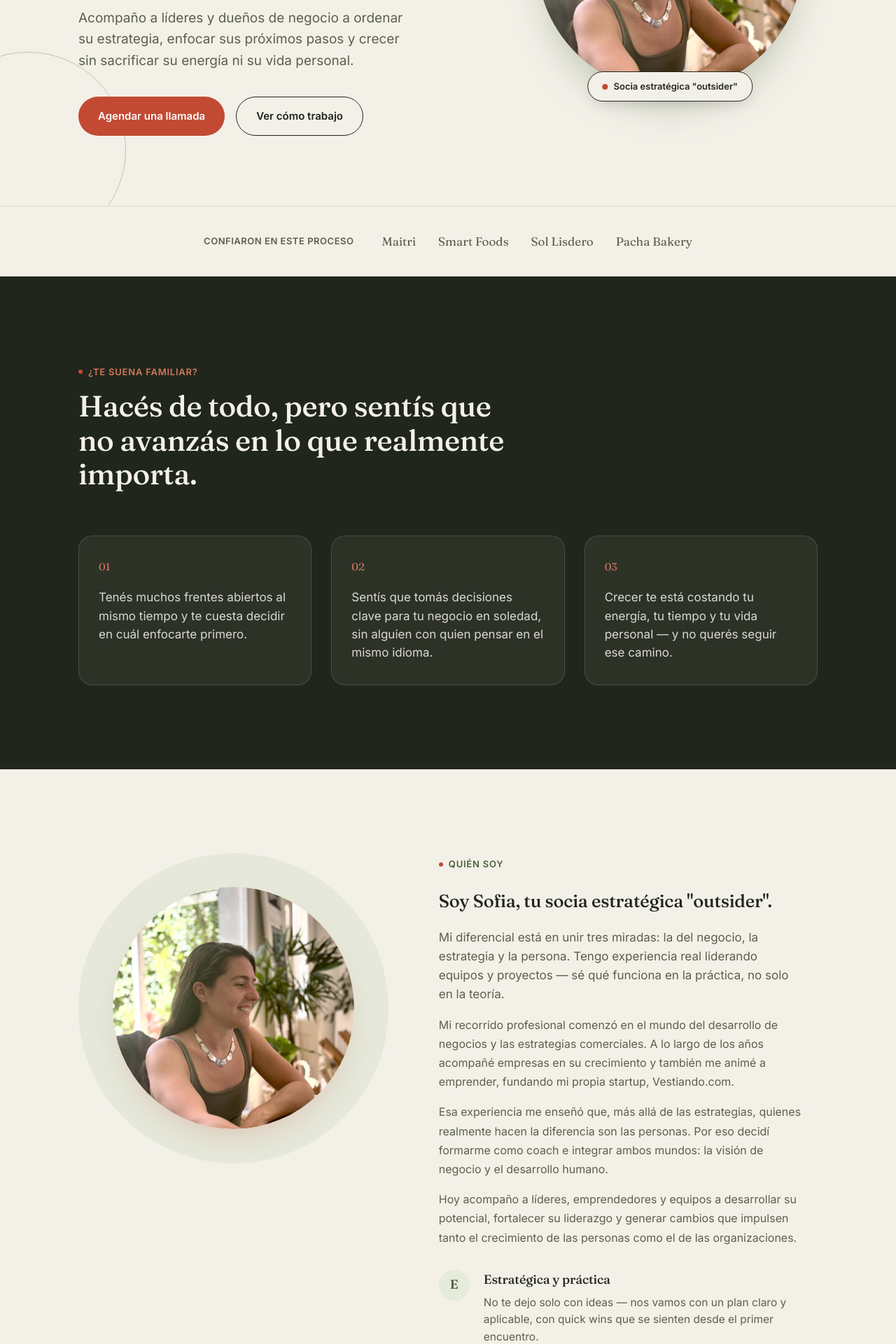
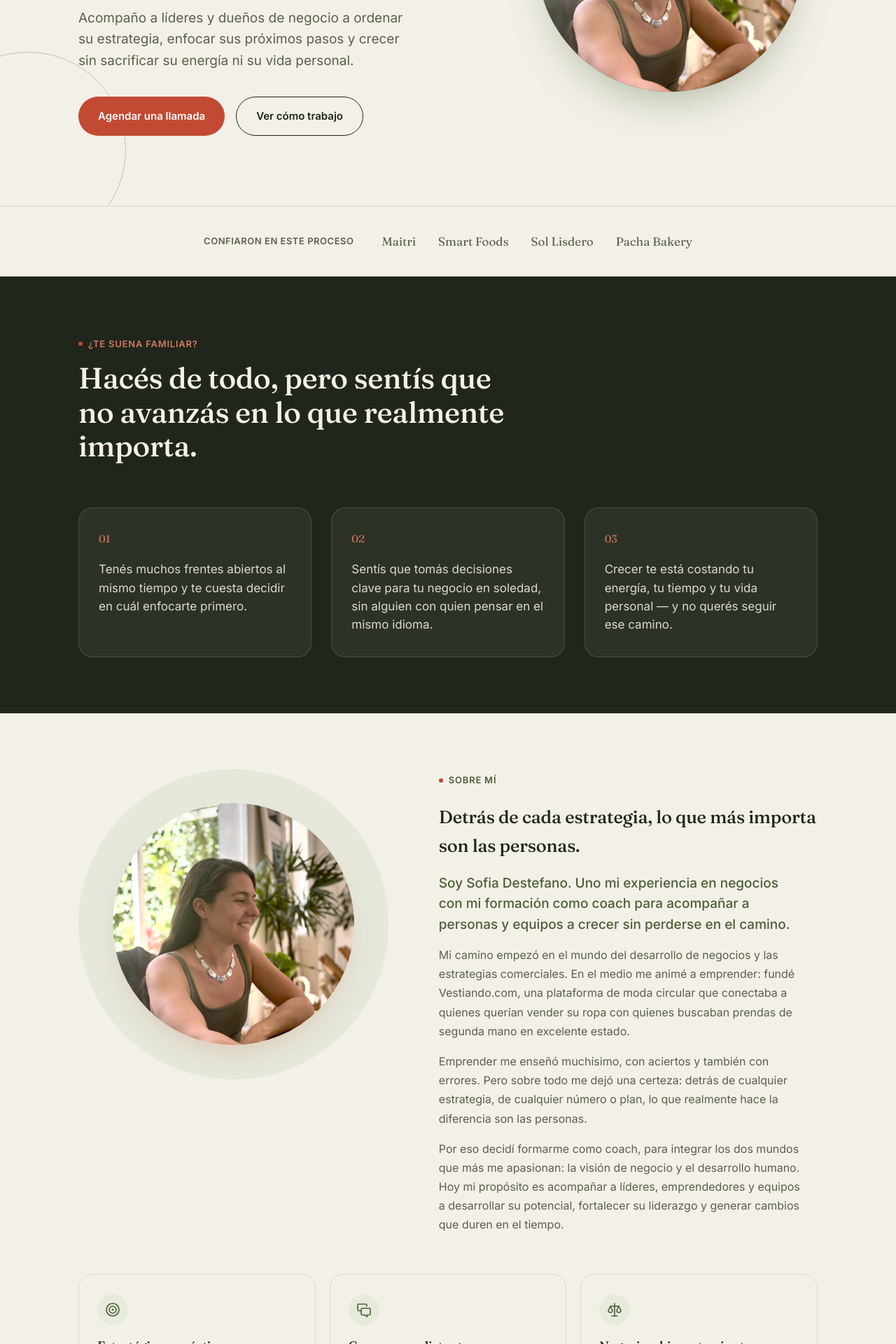
Before and after one commit to sofiadestefano-eng/sofiaweb, a React (Vite) app: page / in a window 1280 px wide. Shown: the part 480-2400 px from the top of the page at 70% size. Built offline with nearby package versions, Linux system fonts and the light colour scheme.

Commit message:
Add files via upload

```diff
--- a/src/App.jsx
+++ b/src/App.jsx
@@ -2,8 +2,33 @@ import { useState, useEffect } from "react";
 import sofiaPhoto from "./assets/sofia.jpg";
 import {
   brand, hero, trust, problem, about, method,
-  services, testimonial, experience, faqs, finalCta, nav,
+  services, topics, testimonials, experience, faqs, finalCta, nav,
 } from "./data/siteData";
+
+const pillarIcons = {
+  target: (
+    <svg viewBox="0 0 24 24" width="24" height="24" fill="none" stroke="currentColor" strokeWidth="1.6" strokeLinecap="round" strokeLinejoin="round">
+      <circle cx="12" cy="12" r="9" />
+      <circle cx="12" cy="12" r="5" />
+      <circle cx="12" cy="12" r="1.4" fill="currentColor" stroke="none" />
+    </svg>
+  ),
+  chat: (
+    <svg viewBox="0 0 24 24" width="24" height="24" fill="none" stroke="currentColor" strokeWidth="1.6" strokeLinecap="round" strokeLinejoin="round">
+      <path d="M8 13.5H4.5A1.5 1.5 0 0 1 3 12V5.5A1.5 1.5 0 0 1 4.5 4h10A1.5 1.5 0 0 1 16 5.5V7" />
+      <path d="M9.5 10h10A1.5 1.5 0 0 1 21 11.5V18a1.5 1.5 0 0 1-1.5 1.5h-3V22l-3.5-2.5h-3.5A1.5 1.5 0 0 1 8 18v-6.5A1.5 1.5 0 0 1 9.5 10Z" />
+    </svg>
+  ),
+  balance: (
+    <svg viewBox="0 0 24 24" width="24" height="24" fill="none" stroke="currentColor" strokeWidth="1.6" strokeLinecap="round" strokeLinejoin="round">
+      <path d="M12 3v18" />
+      <path d="M6 7h12" />
+      <path d="M6 7l-3 6a3 3 0 0 0 6 0Z" />
+      <path d="M18 7l-3 6a3 3 0 0 0 6 0Z" />
+      <path d="M8 21h8" />
+    </svg>
+  ),
+};
 
 export default function App() {
   const [scrolled, setScrolled] = useState(false);
@@ -80,7 +105,6 @@ export default function App() {
             <div className="portrait-ring">
               <img src={sofiaPhoto} alt={`${brand.name}, ${brand.role}`} />
             </div>
-            <div className="portrait-badge"><span className="dot" />{hero.badge}</div>
           </div>
         </div>
       </header>
@@ -130,7 +154,7 @@ export default function App() {
           <div className="reveal">
             <span className="eyebrow">{about.eyebrow}</span>
             <h2>{about.title}</h2>
-            <p style={{ marginTop: 18, color: "var(--ink-soft)", fontSize: 17, maxWidth: 520 }}>
+            <p style={{ marginTop: 18, color: "var(--green)", fontSize: 19, fontWeight: 500, lineHeight: 1.55, maxWidth: 520 }}>
               {about.intro}
             </p>
             {about.story && about.story.map((par, i) => (
@@ -138,17 +162,17 @@ export default function App() {
                 {par}
               </p>
             ))}
-            <div className="pillars">
+          </div>
+        </div>
+        <div className="wrap">
+          <div className="pillars reveal">
             {about.pillars.map((p) => (
               <div className="pillar" key={p.title}>
-                  <div className="pillar-icon">{p.icon}</div>
-                  <div>
+                <div className="pillar-icon">{pillarIcons[p.icon]}</div>
                 <h3>{p.title}</h3>
                 <p>{p.text}</p>
               </div>
-                </div>
             ))}
-            </div>
           </div>
         </div>
       </section>
@@ -174,6 +198,22 @@ export default function App() {
         </div>
       </section>
 
+      {/* TEMAS */}
+      <section className="topics" id="temas">
+        <div className="wrap">
+          <div className="section-head reveal">
+            <span className="eyebrow">{topics.eyebrow}</span>
+            <h2>{topics.title}</h2>
+            <p style={{ marginTop: 18, color: "var(--ink-soft)", maxWidth: 620 }}>{topics.intro}</p>
+          </div>
+          <div className="topics-grid reveal">
+            {topics.items.map((t) => (
+              <span className="topic-chip" key={t}>{t}</span>
+            ))}
+          </div>
+        </div>
+      </section>
+
       {/* SERVICES */}
       <section id="servicios">
         <div className="wrap">
@@ -193,7 +233,7 @@ export default function App() {
                     <li key={e}><span className="check" />{e}</li>
                   ))}
                 </ul>
-                <a href="#contacto" className={"btn " + (i === 1 ? "btn-primary" : "btn-ghost")}>
+                <a href="#contacto" className={"btn " + (i === 0 ? "btn-primary" : "btn-ghost")}>
                   {s.cta}
                 </a>
               </div>
@@ -202,20 +242,23 @@ export default function App() {
         </div>
       </section>
 
-      {/* TESTIMONIAL */}
-      <section className="testimonial">
+      {/* TESTIMONIALS */}
+      <section className="testimonial" id="testimonios">
         <div className="wrap">
-          <div className="testimonial-box reveal">
-            <p className="testimonial-quote">&ldquo;{testimonial.quote}&rdquo;</p>
-            <div className="testimonial-stats">
-              {testimonial.stats.map((st) => (
-                <div className="stat" key={st.label}>
-                  <div className="big">{st.big}</div>
-                  <div className="label">{st.label}</div>
+          <div className="section-head center reveal" style={{ marginLeft: "auto", marginRight: "auto" }}>
+            <span className="eyebrow">{testimonials.eyebrow}</span>
+            <h2>{testimonials.title}</h2>
           </div>
+          <div className="testimonials-grid">
+            {testimonials.items.map((t, i) => (
+              <figure className="testimonial-card reveal" key={i}>
+                <blockquote>&ldquo;{t.quote}&rdquo;</blockquote>
+                <figcaption>
+                  <span className="t-author">{t.author}</span>
+                  <span className="t-role">{t.role}</span>
+                </figcaption>
+              </figure>
             ))}
-            </div>
-            <p className="testimonial-attr">{testimonial.attribution}</p>
           </div>
         </div>
       </section>
@@ -291,6 +334,7 @@ export default function App() {
                 <h4>Contacto</h4>
                 <a href={`mailto:${brand.email}`}>{brand.email}</a>
                 <a href={brand.instagram} target="_blank" rel="noreferrer">Instagram {brand.instagramHandle}</a>
+                <a href={brand.youtube} target="_blank" rel="noreferrer">YouTube {brand.youtubeHandle}</a>
                 <a href={brand.linkedin} target="_blank" rel="noreferrer">LinkedIn</a>
               </div>
             </div>
--- a/src/data/siteData.js
+++ b/src/data/siteData.js
@@ -11,6 +11,8 @@ export const brand = {
   instagramHandle: "@sofiadestefano_coach",
   linkedin: "https://www.linkedin.com/in/destefanosofia",
   calendly: "https://calendly.com/sofia-destefano-tudt/30min",
+  youtube: "https://www.youtube.com/@chunitalks",
+  youtubeHandle: "@chunitalks",
 };
 
 export const hero = {
@@ -37,28 +39,28 @@ export const problem = {
 };
 
 export const about = {
-  eyebrow: "Quién soy",
-  title: 'Soy Sofia, tu socia estratégica "outsider".',
+  eyebrow: "Sobre mí",
+  title: "Detrás de cada estrategia, lo que más importa son las personas.",
   intro:
-    "Mi diferencial está en unir tres miradas: la del negocio, la estrategia y la persona. Tengo experiencia real liderando equipos y proyectos — sé qué funciona en la práctica, no solo en la teoría.",
+    "Soy Sofia Destefano. Uno mi experiencia en negocios con mi formación como coach para acompañar a personas y equipos a crecer sin perderse en el camino.",
   story: [
-    "Mi recorrido profesional comenzó en el mundo del desarrollo de negocios y las estrategias comerciales. A lo largo de los años acompañé empresas en su crecimiento y también me animé a emprender, fundando mi propia startup, Vestiando.com.",
-    "Esa experiencia me enseñó que, más allá de las estrategias, quienes realmente hacen la diferencia son las personas. Por eso decidí formarme como coach e integrar ambos mundos: la visión de negocio y el desarrollo humano.",
-    "Hoy acompaño a líderes, emprendedores y equipos a desarrollar su potencial, fortalecer su liderazgo y generar cambios que impulsen tanto el crecimiento de las personas como el de las organizaciones.",
+    "Mi camino empezó en el mundo del desarrollo de negocios y las estrategias comerciales. En el medio me animé a emprender: fundé Vestiando.com, una plataforma de moda circular que conectaba a quienes querían vender su ropa con quienes buscaban prendas de segunda mano en excelente estado.",
+    "Emprender me enseñó muchísimo, con aciertos y también con errores. Pero sobre todo me dejó una certeza: detrás de cualquier estrategia, de cualquier número o plan, lo que realmente hace la diferencia son las personas.",
+    "Por eso decidí formarme como coach, para integrar los dos mundos que más me apasionan: la visión de negocio y el desarrollo humano. Hoy mi propósito es acompañar a líderes, emprendedores y equipos a desarrollar su potencial, fortalecer su liderazgo y generar cambios que duren en el tiempo.",
   ],
   pillars: [
     {
-      icon: "E",
+      icon: "target",
       title: "Estratégica y práctica",
       text: "No te dejo solo con ideas — nos vamos con un plan claro y aplicable, con quick wins que se sienten desde el primer encuentro.",
     },
     {
-      icon: "C",
+      icon: "chat",
       title: "Cercana, no distante",
       text: "Hablamos el mismo idioma de negocio, sin que tengas que dar contexto cada vez. Las decisiones difíciles, las pensamos juntos.",
     },
     {
-      icon: "B",
+      icon: "balance",
       title: "Negocio y bienestar, juntos",
       text: "Crecer no debería costarte tu energía. Busco resultados sostenibles en el tiempo, sin sacrificar tu vida personal en el camino.",
     },
@@ -94,61 +96,105 @@ export const method = {
 
 export const services = {
   eyebrow: "Servicios",
-  title: "Tres formas de trabajar, según lo que necesites hoy.",
+  title: "Formas de trabajar juntos.",
   items: [
     {
       variant: "coaching",
-      badge: "Puerta de entrada",
-      name: "Sesión de Claridad",
-      meta: "1 sesión · Online o presencial · 60–90 min", // TODO: confirmar duración y precio
-      desc: "Para dueños de negocio o líderes que se sienten estancados y necesitan ordenar la cabeza. Salís con foco y los próximos 2-3 pasos concretos.",
+      badge: "El más elegido",
+      name: "Coaching para dueños de negocio",
+      meta: "Sesiones 1:1 · Online o presencial",
+      desc: "Para dueños de negocio que se sienten sobrecargados, perdieron claridad sobre el rumbo y necesitan ordenar prioridades sin sacrificar su bienestar.",
       ejes: [
-        "Diagnóstico rápido de tu momento actual",
-        "Foco: qué priorizar primero",
-        "Tus próximos 2-3 pasos concretos",
-        "Claridad para decidir con confianza",
+        "Recuperar claridad y foco sobre el rumbo",
+        "Ordenar prioridades y delegar mejor",
+        "Fortalecer tu liderazgo",
+        "Equilibrar crecimiento del negocio y vida personal",
       ],
-      cta: "Quiero una Sesión de Claridad",
+      cta: "Quiero saber más",
     },
     {
       variant: "consultoria",
-      badge: "Programa estrella",
-      name: "Acompañamiento 1:1",
-      meta: "Sesiones quincenales · Online o presencial · 3 meses", // TODO: confirmar duración y precio
-      desc: "Mentoría continua para dueños de negocio que quieren un plan claro y alguien con quien pensar las decisiones importantes. Combina coaching (vos y tu rol) con mirada de negocio.",
+      badge: "Para empezar",
+      name: "Coaching para emprender",
+      meta: "Sesiones 1:1 · Online o presencial",
+      desc: "Para quienes quieren lanzar un proyecto independiente: tienen muchas ideas pero no saben por dónde empezar y necesitan claridad para avanzar.",
       ejes: [
-        "Claridad mental y gestión de la energía",
-        "Plan claro y priorización de lo importante",
-        "Decisiones difíciles, acompañadas",
-        "Mirada de negocio y estrategia aplicada",
+        "Pasar de las ideas a un plan concreto",
+        "Claridad y planificación para arrancar",
+        "Acompañamiento para tomar decisiones",
+        "Dar los primeros pasos con confianza",
       ],
-      cta: "Quiero el Acompañamiento 1:1",
+      cta: "Quiero saber más",
     },
     {
-      variant: "coaching",
-      badge: "Para tu carrera",
-      name: "Coaching de Carrera",
-      meta: "Sesiones 1:1 · Online o presencial · A definir", // TODO: confirmar formato, duración y precio
-      desc: "Para personas que quieren redefinir su carrera: repensar su rumbo, hacer una transición o reconectar con lo que quieren profesionalmente. Un proceso para ganar claridad y diseñar el próximo paso.",
+      variant: "consultoria",
+      badge: "Para equipos",
+      name: "Coaching y desarrollo de equipos",
+      meta: "Para empresas y equipos · Online o presencial",
+      desc: "Para organizaciones que quieren equipos más alineados, mejor comunicación y líderes que crezcan. Acompaño procesos y dinámicas de trabajo.",
       ejes: [
-        "Claridad sobre tu rumbo profesional",
-        "Transiciones y cambios de carrera",
-        "Reconectar con lo que querés",
-        "Diseñar y dar tu próximo paso",
+        "Alineación de equipos y roles claros",
+        "Reuniones efectivas y seguimiento de proyectos",
+        "Comunicación entre áreas",
+        "Desarrollo de líderes y procesos de cambio",
       ],
-      cta: "Quiero Coaching de Carrera",
+      cta: "Hablemos de tu equipo",
+    },
+    {
+      variant: "mentoria",
+      badge: "Negocio",
+      name: "Consultoría / Mentoring de negocios",
+      meta: "A medida · Online o presencial",
+      desc: "Cuando además del acompañamiento necesitás dirección concreta sobre el negocio. Acá aporto mi experiencia para definir estrategia y organizar la operación.",
+      ejes: [
+        "Estrategia comercial y prioridades",
+        "Organización del negocio y procesos",
+        "Planificación y hoja de ruta",
+        "Acompañamiento para implementar mejoras",
+      ],
+      cta: "Quiero saber más",
     },
   ],
 };
 
-export const testimonial = {
-  quote:
-    "Pude tomar decisiones que venía postergando — poner fin a relaciones que no daban rédito y enfocarme en lo que realmente puedo sostener. Lo más valioso fue tener alguien con quien hablar el mismo idioma de negocio, sin tener que dar contexto cada vez.",
-  stats: [
-    { big: "8/10", label: "en orden y progreso de su negocio" },
-    { big: "100%", label: "eligió continuar el proceso" },
+export const topics = {
+  eyebrow: "En qué trabajamos",
+  title: "Temas que suelen aparecer en el proceso.",
+  intro:
+    "Cada proceso es único, pero estos son algunos de los temas que más trabajo con quienes acompaño. La idea siempre es la misma: cambios sostenibles en el tiempo, no soluciones de corto plazo.",
+  items: [
+    "Alineación entre vida personal y profesional",
+    "Organización y productividad",
+    "Definición de objetivos",
+    "Planificación semestral",
+    "Construcción de hábitos",
+    "Delegación efectiva",
+    "Priorización",
+    "Liderazgo",
+    "Comunicación",
+    "Gestión de equipos",
+    "Conversaciones difíciles",
+    "Desarrollo sostenible del negocio",
   ],
-  attribution: "— Anónimo, profesional independiente",
+};
+
+export const testimonials = {
+  eyebrow: "Testimonios",
+  title: "Lo que dicen quienes ya trabajaron conmigo.",
+  items: [
+    {
+      quote:
+        "Sofia logró transformar muchas ideas sueltas en un plan de acción claro. Tener todo centralizado nos permitió ordenar prioridades y hacer seguimiento. La encuesta a nuestra comunidad nos dio información muy valiosa para decidir con más fundamento, y los encuentros cada 15 días fueron ideales: avanzábamos, implementábamos entre reuniones y llegábamos con nuevos aprendizajes, sin presión. Destaco el enfoque práctico de cada encuentro: desde optimizar nuestras keywords para Google hasta decisiones estratégicas, siempre veíamos resultados durante el proceso.",
+      author: "Daniela Rodríguez",
+      role: "Fundadora de Maitri — Yoga Shala, Palermo (Buenos Aires, 2025)",
+    },
+    {
+      quote:
+        "Pude tomar decisiones que venía postergando — poner fin a relaciones que no daban rédito y enfocarme en lo que realmente puedo sostener. Lo más valioso fue tener alguien con quien hablar el mismo idioma de negocio, sin tener que dar contexto cada vez.",
+      author: "Confidencial",
+      role: "Profesional independiente",
+    },
+  ],
 };
 
 export const experience = {
@@ -204,6 +250,7 @@ export const finalCta = {
 export const nav = [
   { href: "#sobre-mi", label: "Sobre mí" },
   { href: "#metodo", label: "Cómo trabajo" },
+  { href: "#temas", label: "Temas" },
   { href: "#servicios", label: "Servicios" },
   { href: "#faq", label: "Preguntas" },
 ];
--- a/src/index.css
+++ b/src/index.css
@@ -303,7 +303,7 @@
   }
 
   /* ===== SECTION GENERIC ===== */
-  section{padding:120px 0;}
+  section{padding:80px 0;}
   .section-head{
     max-width:640px;
     margin-bottom:64px;
@@ -375,18 +375,19 @@
     box-shadow:0 20px 40px -16px rgba(194,74,51,0.25);
   }
   .pillars{
-    display:flex;
-    flex-direction:column;
-    gap:28px;
-    margin-top:32px;
+    display:grid;
+    grid-template-columns:repeat(3, 1fr);
+    gap:20px;
+    margin-top:56px;
   }
   .pillar{
-    display:flex;
-    gap:20px;
-    padding-bottom:28px;
-    border-bottom:1px solid var(--line);
+    display:block;
+    padding:28px 26px;
+    border:1px solid var(--line);
+    border-radius:20px;
+    background:var(--cream);
   }
-  .pillar:last-child{border-bottom:none;padding-bottom:0;}
+  .pillar:last-child{border-bottom:1px solid var(--line);padding-bottom:28px;}
   .pillar-icon{
     flex-shrink:0;
     width:44px;height:44px;
@@ -399,6 +400,7 @@
     font-family:'Fraunces',serif;
     font-size:18px;
     font-weight:600;
+    margin-bottom:16px;
   }
   .pillar h3{
     font-size:18px;
@@ -417,51 +419,66 @@
   /* ===== METODO ===== */
   .method{background:var(--cream-deep);}
   .method-list{
-    display:flex;
-    flex-direction:column;
+    display:grid;
+    grid-template-columns:repeat(4, 1fr);
+    gap:28px;
+    margin-top:52px;
   }
   .method-item{
-    display:grid;
-    grid-template-columns:100px 1fr;
-    gap:32px;
-    padding:36px 0;
-    border-top:1px solid var(--line);
-    align-items:start;
+    display:block;
+    padding:26px 0 0;
+    border-top:2px solid var(--line);
+    border-bottom:none;
+    position:relative;
   }
-  .method-list .method-item:last-child{border-bottom:1px solid var(--line);}
+  .method-item::before{
+    content:'';
+    position:absolute;
+    top:-7px;left:0;
+    width:12px;height:12px;
+    border-radius:50%;
+    background:var(--orange);
+  }
+  .method-list .method-item:last-child{border-bottom:none;}
   .method-num{
     font-family:'Fraunces',serif;
-    font-size:42px;
+    font-size:38px;
     font-weight:300;
     color:var(--orange);
     line-height:1;
+    display:block;
+    margin-bottom:14px;
   }
   .method-item h3{
-    font-size:21px;
+    font-size:19px;
     margin-bottom:10px;
   }
   .method-item p{
     color:var(--ink-soft);
-    max-width:560px;
+    font-size:15px;
+    max-width:none;
   }
-  @media(max-width:700px){
-    .method-item{grid-template-columns:1fr;gap:10px;}
+  @media(max-width:860px){
+    .method-list{grid-template-columns:1fr 1fr;gap:24px 28px;}
+  }
+  @media(max-width:560px){
+    .method-list{grid-template-columns:1fr;}
   }
 
   /* ===== SERVICIOS ===== */
   .services-grid{
     display:grid;
-    grid-template-columns:repeat(3, 1fr);
-    gap:32px;
+    grid-template-columns:repeat(2, 1fr);
+    gap:24px;
   }
   .service-card{
     border-radius:28px;
-    padding:44px 38px;
+    padding:36px 34px;
     position:relative;
     overflow:hidden;
     display:flex;
     flex-direction:column;
-    min-height:560px;
+    min-height:480px;
   }
   .service-card.coaching{
     background:var(--ink);
@@ -471,6 +488,10 @@
     background:var(--cream);
     border:1.5px solid var(--ink);
     color:var(--ink);
+  }
+  .service-card.mentoria{
+    background:var(--green);
+    color:var(--cream);
   }
   .service-badge{
     display:inline-flex;
@@ -483,7 +504,7 @@
     padding:7px 16px;
     border-radius:100px;
     width:fit-content;
-    margin-bottom:28px;
+    margin-bottom:20px;
   }
   .service-card.coaching .service-badge{
     background:rgba(194,74,51,0.18);
@@ -494,7 +515,8 @@
     color:var(--green);
   }
   .service-card h3{
-    font-size:30px;
+    font-size:25px;
+    line-height:1.15;
     margin-bottom:6px;
   }
   .service-card.coaching h3{color:var(--cream);}
@@ -505,9 +527,9 @@
     font-weight:500;
   }
   .service-card p.desc{
-    font-size:16.5px;
-    margin-bottom:28px;
-    line-height:1.6;
+    font-size:16px;
+    margin-bottom:22px;
+    line-height:1.55;
   }
   .service-card.coaching p.desc{color:rgba(243,240,232,0.82);}
   .service-card.consultoria p.desc{color:var(--ink-soft);}
@@ -516,8 +538,8 @@
     list-style:none;
     display:flex;
     flex-direction:column;
-    gap:13px;
-    margin-bottom:32px;
+    gap:11px;
+    margin-bottom:26px;
     flex-grow:1;
   }
   .service-eje-list li{
@@ -537,6 +559,15 @@
   .service-card.consultoria .check{background:var(--green);}
   .service-card.coaching .service-eje-list li{color:rgba(243,240,232,0.9);}
   .service-card.consultoria .service-eje-list li{color:var(--ink-soft);}
+
+  /* Variante destacada: Consultoría / Mentoring (verde) */
+  .service-card.mentoria h3{color:var(--cream);}
+  .service-card.mentoria p.desc{color:rgba(243,240,232,0.85);}
+  .service-card.mentoria .service-badge{background:rgba(243,240,232,0.16);color:var(--cream);}
+  .service-card.mentoria .check{background:var(--orange);}
+  .service-card.mentoria .service-eje-list li{color:rgba(243,240,232,0.92);}
+  .service-card.mentoria .btn{background:var(--cream);color:var(--green);border:none;}
+  .service-card.mentoria .btn:hover{background:#fff;}
 
   .service-card .btn{width:fit-content;}
   .service-card.coaching .btn-primary{background:var(--orange);}
@@ -790,3 +821,96 @@
   line-height:1.65;
   max-width:680px;
 }
+
+/* === TEMAS (sección nueva) === */
+.topics{ background:var(--cream); }
+.topics-grid{
+  display:flex;
+  flex-wrap:wrap;
+  gap:12px;
+  margin-top:44px;
+}
+.topic-chip{
+  display:inline-flex;
+  align-items:center;
+  padding:11px 20px;
+  border:1px solid var(--line);
+  border-radius:999px;
+  background:var(--cream-deep);
+  color:var(--ink);
+  font-size:15px;
+  font-weight:500;
+  transition:background .25s ease, border-color .25s ease, transform .25s ease;
+}
+.topic-chip:hover{
+  background:var(--green-pale);
+  border-color:var(--green-soft);
+  transform:translateY(-2px);
+}
+
+/* === TESTIMONIOS (grilla nueva) === */
+.testimonials-grid{
+  display:grid;
+  grid-template-columns:1fr 1fr;
+  gap:28px;
+  margin-top:48px;
+}
+.testimonial-card{
+  background:var(--green);
+  color:var(--cream);
+  border:none;
+  border-radius:28px;
+  padding:44px 38px;
+  margin:0;
+  display:flex;
+  flex-direction:column;
+  gap:24px;
+  position:relative;
+  overflow:hidden;
+}
+.testimonial-card::before{
+  content:'';
+  position:absolute;
+  width:280px;height:280px;
+  border-radius:50%;
+  border:1.5px solid rgba(243,240,232,0.16);
+  top:-110px;right:-90px;
+}
+.testimonial-card blockquote{
+  margin:0;
+  font-family:'Fraunces',serif;
+  font-size:19px;
+  line-height:1.6;
+  color:var(--cream);
+  font-style:italic;
+  position:relative;
+  z-index:1;
+}
+.testimonial-card figcaption{
+  display:flex;
+  flex-direction:column;
+  gap:3px;
+  border-top:1px solid rgba(243,240,232,0.22);
+  padding-top:20px;
+  margin-top:auto;
+  position:relative;
+  z-index:1;
+}
+.testimonial-card .t-author{
+  font-weight:600;
+  color:var(--cream);
+  font-size:15px;
+}
+.testimonial-card .t-role{
+  color:rgba(243,240,232,0.72);
+  font-size:14px;
+}
+@media(max-width:860px){
+  .testimonials-grid{ grid-template-columns:1fr; }
+  .testimonial-card{ padding:32px 26px; }
+}
+
+/* Pilares: apilar en mobile */
+@media(max-width:860px){
+  .pillars{ grid-template-columns:1fr; margin-top:40px; }
+}
```
Lines whose indentation alone changed are shown as unchanged.
